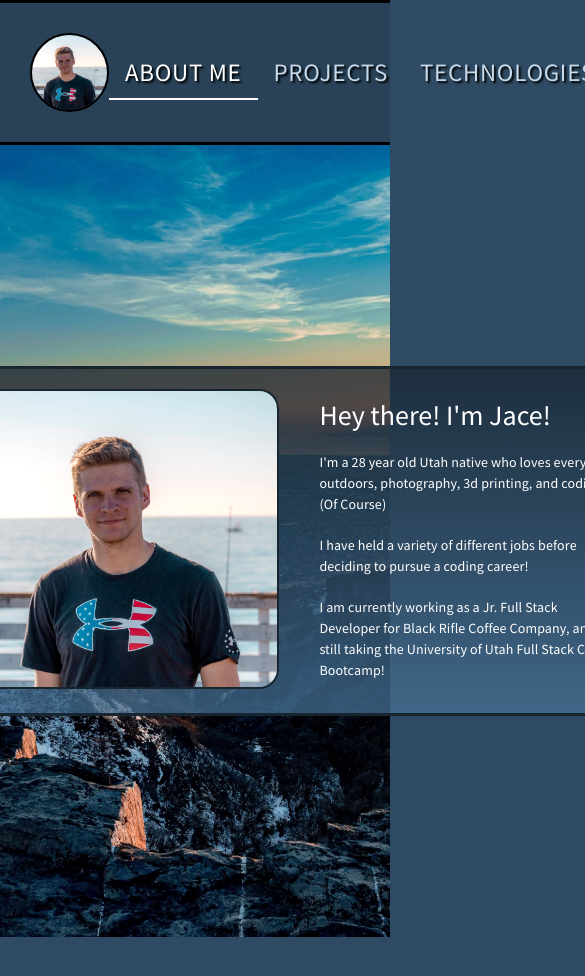
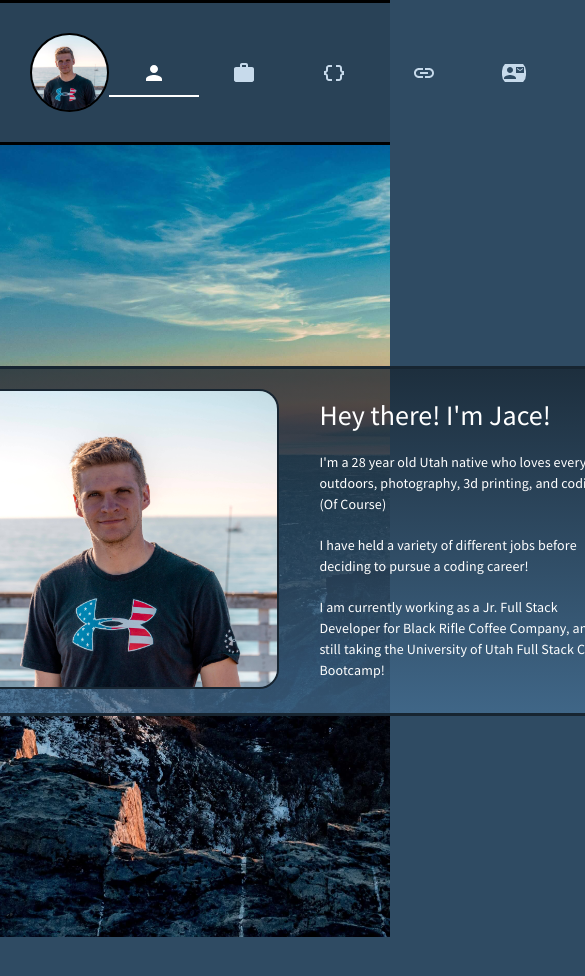
Before and after one commit to Jacee94/coding-portfolio-next, a Next.js app: page / in a window 390 px wide. Shown: the top 976 px of the page, 585 px wide, since content can reach past the window. Built offline with nearby package versions, Linux system fonts and the light colour scheme.

Commit message:
navbar icons on mobile

```diff
--- a/components/Composites/HeaderNav/HeaderNav.jsx
+++ b/components/Composites/HeaderNav/HeaderNav.jsx
@@ -1,6 +1,12 @@
-import React, { useState } from "react";
+import React, { useEffect, useState } from "react";
 import { Box, Tabs, Tab } from "@mui/material";
 import HeaderNavStyles from "./HeaderNav.styles";
+import useWindowDimensions from "../../../helpers/useWindowDimensions";
+import PersonIcon from '@mui/icons-material/Person';
+import WorkIcon from '@mui/icons-material/Work';
+import DataObjectIcon from '@mui/icons-material/DataObject';
+import LinkIcon from '@mui/icons-material/Link';
+import ContactMailIcon from '@mui/icons-material/ContactMail';
 
 function LinkTab(props) {
   return (
@@ -16,15 +22,25 @@ function LinkTab(props) {
 
 export default function HeaderNav() {
   const classes = HeaderNavStyles();
+  const windowDimensions = useWindowDimensions();
 
-  const [value, setValue] = useState(0);
+  const [ value, setValue ] = useState(0);
+  const [ isMobile, setIsMobile ] = useState();
 
   const handleChange = (event, newValue) => {
     setValue(newValue);
   };
 
+  useEffect(() => {
+    if(windowDimensions){
+      const { width } = windowDimensions;
+      width < 1024 ? setIsMobile(true) : setIsMobile(false);
+    }
+  }, [windowDimensions])
+
   return (
     <Box>
+      {!isMobile ? (
         <Tabs
           value={value}
           onChange={handleChange}
@@ -37,6 +53,20 @@ export default function HeaderNav() {
           <LinkTab className={classes.tab} label="Connect"></LinkTab>
           <LinkTab className={classes.tab} label="Contact"></LinkTab>
         </Tabs>
+      ) : (
+        <Tabs
+          value={value}
+          onChange={handleChange}
+          className={classes.tabs}
+          TabIndicatorProps={{ sx: { backgroundColor: "white" } }}
+        >
+          <LinkTab className={classes.tab} icon={<PersonIcon/>}></LinkTab>
+          <LinkTab className={classes.tab} icon={<WorkIcon/>}></LinkTab>
+          <LinkTab className={classes.tab} icon={<DataObjectIcon/>}></LinkTab>
+          <LinkTab className={classes.tab} icon={<LinkIcon/>}></LinkTab>
+          <LinkTab className={classes.tab} icon={<ContactMailIcon/>}></LinkTab>
+        </Tabs>
+      )}
     </Box>
   );
 }
--- /dev/null
+++ b/helpers/useWindowDimensions.jsx
@@ -0,0 +1,26 @@
+import { useState, useEffect } from 'react';
+
+function getWindowDimensions() {
+    if(typeof window != 'undefined'){
+      const { innerWidth: width, innerHeight: height } = window;
+      return {
+        width,
+        height
+      };
+    }
+  }
+
+  export default function useWindowDimensions() {
+    const [windowDimensions, setWindowDimensions] = useState(getWindowDimensions());
+
+    useEffect(() => {
+      function handleResize() {
+        setWindowDimensions(getWindowDimensions());
+      }
+
+      window.addEventListener('resize', handleResize);
+      return () => window.removeEventListener('resize', handleResize);
+    }, []);
+
+    return windowDimensions;
+  }
--- a/package.json
+++ b/package.json
@@ -11,6 +11,7 @@
   "dependencies": {
     "@emotion/react": "^11.10.5",
     "@emotion/styled": "^11.10.5",
+    "@mui/icons-material": "^5.10.15",
     "@mui/material": "^5.10.14",
     "@next/font": "^13.0.4",
     "eslint": "8.27.0",
```
Also changed, not shown: 2 other files (tests, documents, lock files or other folders). Lines whose indentation alone changed are shown as unchanged.
